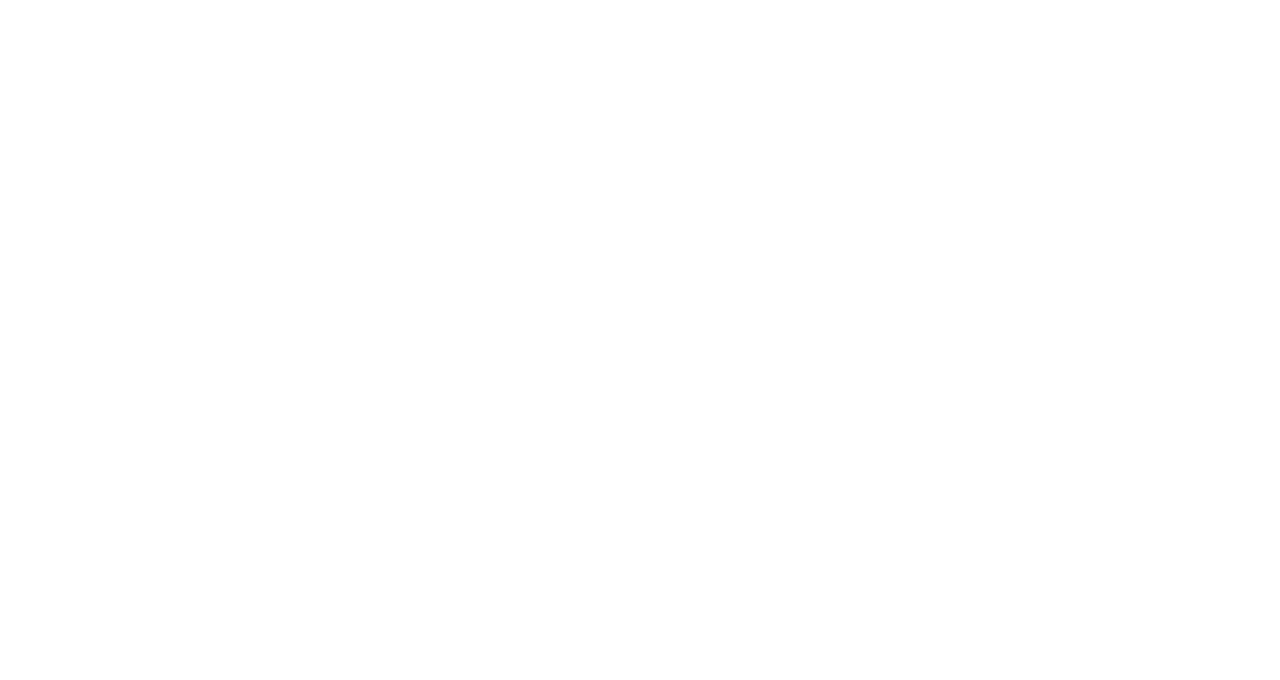
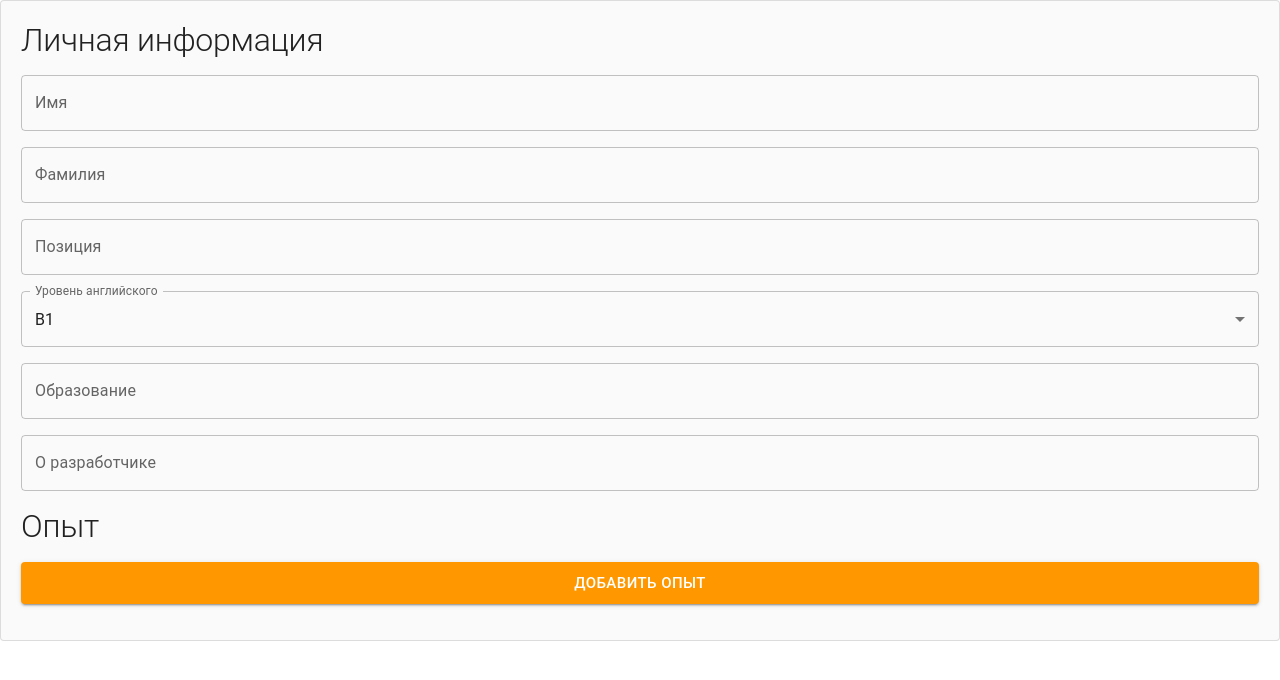
Before and after one commit to davidpinkevich/cv-creator, a React (Vite) app: page / in a window 1280 px wide. Shown: the top 680 px of the page. Built offline with nearby package versions, Linux system fonts and the light colour scheme.

Commit message:
feat: add personal data

```diff
--- a/src/App.tsx
+++ b/src/App.tsx
@@ -1,5 +1,14 @@
-function App() {
-  return <></>;
+import Paper from "@mui/material/Paper";
+
+import { Creator } from "./components/Creator";
+
+export function App() {
+  return (
+    <Paper
+      style={{ padding: 20, backgroundColor: "#FAFAFA" }}
+      variant="outlined"
+    >
+      <Creator />
+    </Paper>
+  );
 }
-
-export { App };
--- /dev/null
+++ b/src/components/Creator/index.tsx
@@ -0,0 +1,16 @@
+import { Typography } from "@mui/material";
+
+import { Experience } from "../Experience";
+import { PersonalData } from "../PersonalData";
+
+export function Creator() {
+  return (
+    <>
+      <Typography variant="h2" mb={2} sx={{ fontSize: "2rem" }}>
+        Личная информация
+      </Typography>
+      <PersonalData />
+      <Experience />
+    </>
+  );
+}
--- /dev/null
+++ b/src/components/PersonalData/index.tsx
@@ -0,0 +1,86 @@
+import { useForm } from "react-hook-form";
+import { yupResolver } from "@hookform/resolvers/yup";
+import { Stack } from "@mui/material";
+
+import { Select } from "../Select";
+import { TextInput } from "../TextInput";
+import { validatoinShema } from "./validationShema";
+
+export function PersonalData() {
+  const {
+    control,
+    formState: { errors },
+  } = useForm({
+    resolver: yupResolver(validatoinShema),
+    defaultValues: {
+      firstName: "",
+      secondName: "",
+      position: "",
+      education: "",
+      about: "",
+      level: "B1",
+    },
+    mode: "onTouched",
+  });
+
+  const handleKeyDown = (event: React.KeyboardEvent<HTMLInputElement>) => {
+    const char = event.key;
+    if (/\d/.test(char)) {
+      event.preventDefault();
+    }
+  };
+
+  return (
+    <form>
+      <Stack spacing={2} mb={2}>
+        <TextInput
+          name="firstName"
+          label="Имя"
+          variant="outlined"
+          errors={errors}
+          control={control}
+          handleKeyDown={handleKeyDown}
+        />
+        <TextInput
+          name="secondName"
+          label="Фамилия"
+          variant="outlined"
+          errors={errors}
+          control={control}
+          handleKeyDown={handleKeyDown}
+        />
+        <TextInput
+          name="position"
+          label="Позиция"
+          variant="outlined"
+          errors={errors}
+          control={control}
+          handleKeyDown={handleKeyDown}
+        />
+        <Select
+          name="level"
+          label="Уровень английского"
+          variant="outlined"
+          control={control}
+          value={["A1", "A2", "B1", "B2", "C1", "C3"]}
+        />
+        <TextInput
+          name="education"
+          label="Образование"
+          variant="outlined"
+          errors={errors}
+          control={control}
+        />
+        <TextInput
+          name="about"
+          label="О разработчике"
+          variant="outlined"
+          errors={errors}
+          control={control}
+          multiline={true}
+          maxRows={10}
+        />
+      </Stack>
+    </form>
+  );
+}
--- /dev/null
+++ b/src/components/PersonalData/validationShema.ts
@@ -0,0 +1,24 @@
+import * as yup from "yup";
+
+export const validatoinShema = yup.object({
+  firstName: yup
+    .string()
+    .required("This field is required")
+    .min(3, "The string must be exactly 3 characters long")
+    .matches(
+      /^[A-Z][a-z]{2}/,
+      "The first letter must be uppercase, followed by two lowercase letters"
+    ),
+  secondName: yup
+    .string()
+    .required("This field is required")
+    .min(3, "The string must be exactly 3 characters long")
+    .matches(
+      /^[A-Z][a-z]{2}/,
+      "The first letter must be uppercase, followed by two lowercase letters"
+    ),
+  position: yup.string().required("This field is required"),
+  about: yup.string().required("This field is required"),
+  level: yup.string().required("This field is required"),
+  education: yup.string().required("This field is required"),
+});
--- a/src/main.tsx
+++ b/src/main.tsx
@@ -1,10 +1,23 @@
 import { StrictMode } from "react";
 import { createRoot } from "react-dom/client";
+import { createTheme, ThemeProvider } from "@mui/material";
+import { orange } from "@mui/material/colors";
+import CssBaseline from "@mui/material/CssBaseline";
 
 import { App } from "./App.tsx";
 
+const updatedTheme = createTheme({
+  palette: {
+    primary: orange,
+    secondary: orange,
+  },
+});
+
 createRoot(document.getElementById("root")!).render(
   <StrictMode>
-    <App />
+    <ThemeProvider theme={updatedTheme}>
+      <CssBaseline />
+      <App />
+    </ThemeProvider>
   </StrictMode>
 );
```
Also changed, not shown: src/components/PersonalData/types.ts (added, +8 -0 lines).
